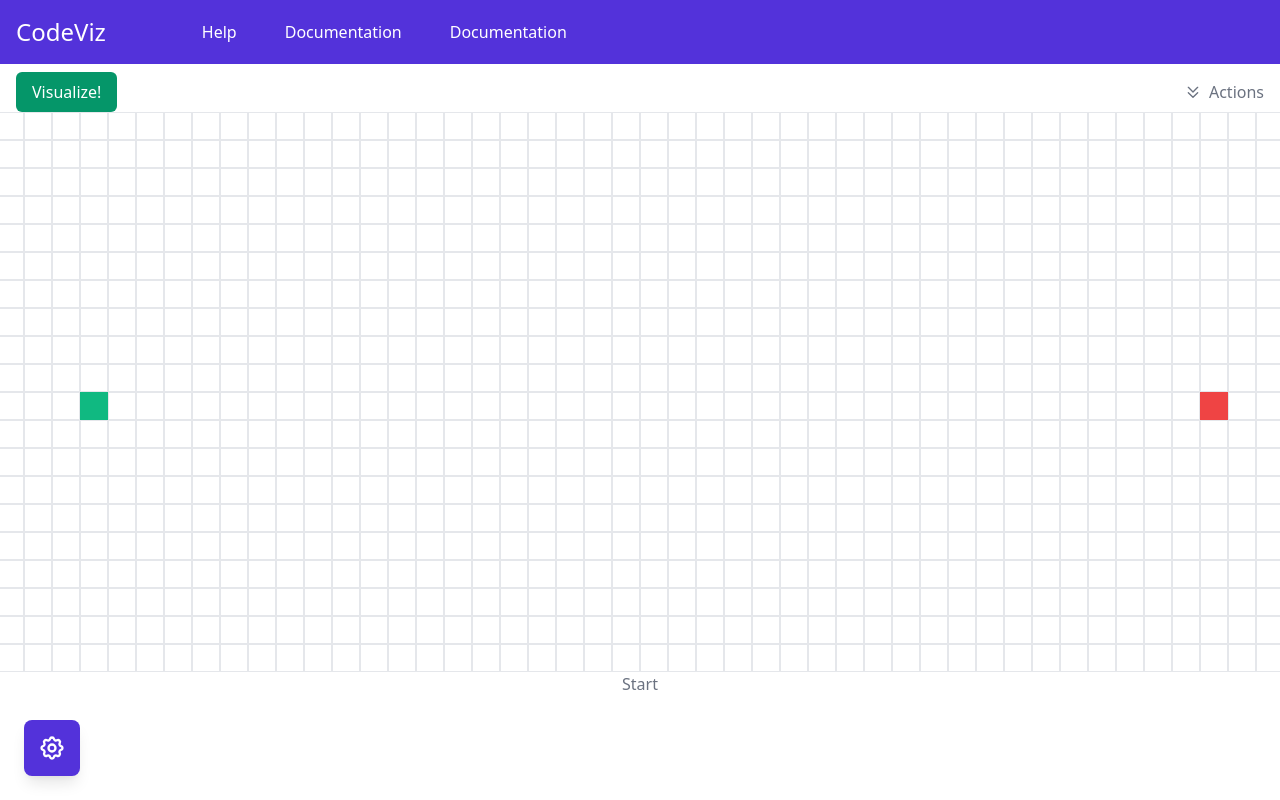
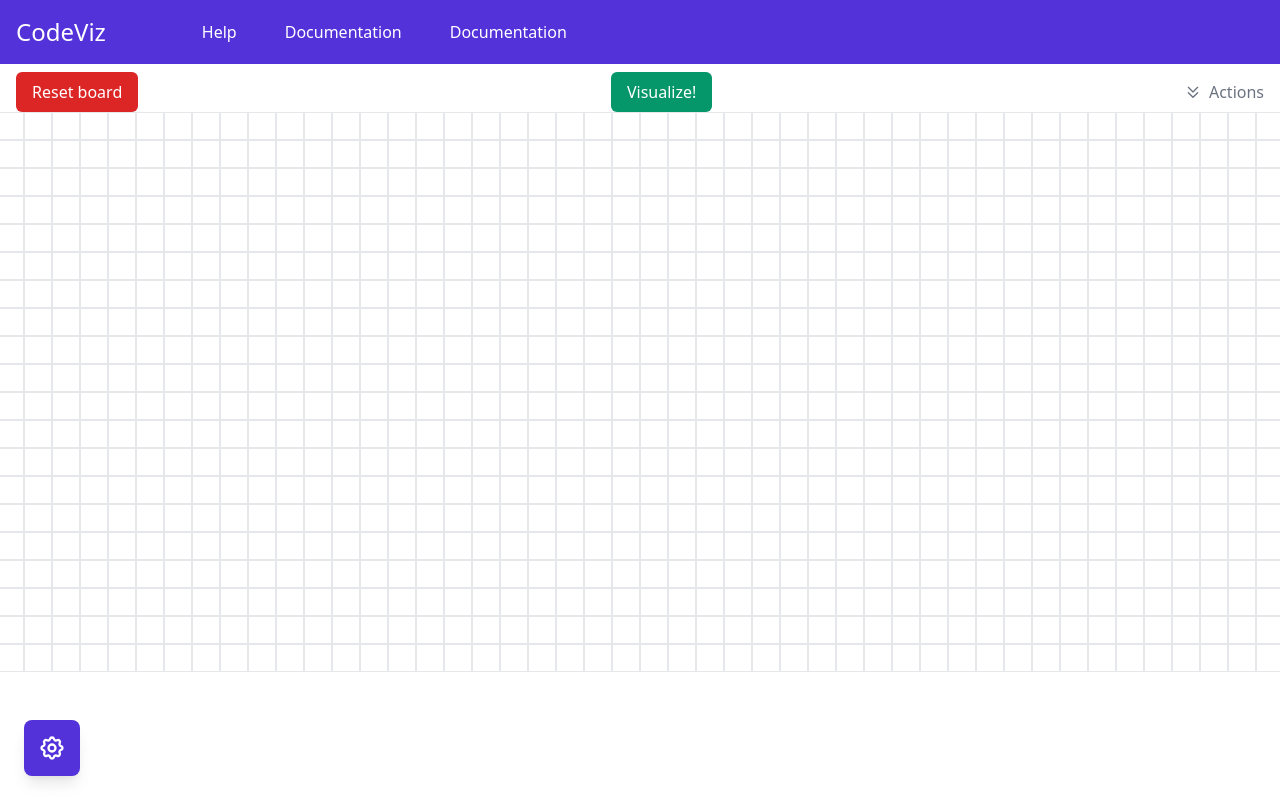
Before and after one commit to fedecech/codeviz, a React (Create React App) app: page / in a window 1280 px wide. Built offline with nearby package versions, Linux system fonts and the light colour scheme; what @tailwindcss/typography would draw is missing.

Commit message:
added global grid store, fix bugs and added reset board

```diff
--- a/src/components/Viz/Visualizer.tsx
+++ b/src/components/Viz/Visualizer.tsx
@@ -1,57 +1,39 @@
 /* eslint-disable no-alert */
-import React, { useState } from "react";
-import produce from "immer";
-
-import { Grid } from "../../lib/Grid";
+import React, { useEffect, useState } from "react";
 import VizNode from "./VizNode";
 import { ENodeType, Node } from "../../lib/Node";
 import { BFS } from "src/lib/algorithms/BFS";
+import { useGridStore } from "../../stores/useGridStore";
+import { Algorirthm } from "src/lib/algorithms/Algorithm";
 
-interface VisualizerProps {}
+interface VisualizerProps {
+  isRunning: boolean;
+  setIsRunning: React.Dispatch<React.SetStateAction<boolean>>;
+}
 
-const Visualizer: React.FC<VisualizerProps> = ({}) => {
-  const [isAnimating, setIsAnimating] = useState(false);
-  const [grid, setGrid] = useState<Grid>(
-    new Grid({
-      rows: 20,
-      cols: 50,
-      start: { row: 10, col: 5 },
-      end: { row: 10, col: 45 },
-    })
-  );
-  const [startNode, setStartNode] = useState<Node>(
-    new Node({ coords: { row: 10, col: 5 }, type: ENodeType.Start })
-  );
-  const [endNode, setEndNode] = useState<Node>(
-    new Node({ coords: { row: 10, col: 45 }, type: ENodeType.End })
-  );
+const Visualizer: React.FC<VisualizerProps> = ({ isRunning, setIsRunning }) => {
+  const {
+    grid,
+    setStartNodePos,
+    setEndNodePos,
+    toggleWallNode,
+    resetAnimation,
+  } = useGridStore();
 
   const [isMouseDown, setIsMouseDown] = useState(false);
   const [editMode, setEditMode] = useState<"start" | "end" | "wall">("wall");
 
-  const updateGridNode = (cb: (grid: Node[][]) => void) => {
-    const newGrid = produce(grid.internal, cb);
-    setGrid(Grid.fromInternal(newGrid));
-  };
-
-  const toggleWall = (node: Node) => {
-    const { row, col } = node;
-    updateGridNode((gridCopy) => {
-      gridCopy[row][col].toggleIsWall();
-    });
-  };
-
   const handleMouseUp = (node: Node) => {
-    if (isAnimating) return;
+    if (isRunning) return;
 
     setEditMode("wall");
     setIsMouseDown(false);
   };
 
   const handleMouseDown = (node: Node) => {
-    if (isAnimating) return;
+    if (isRunning) return;
     if (node.isType(ENodeType.Wall) || node.isType(ENodeType.Normal))
-      toggleWall(node);
+      toggleWallNode(node);
     else if (node.isType(ENodeType.Start)) setEditMode("start");
     else if (node.isType(ENodeType.End)) setEditMode("end");
 
@@ -59,42 +41,67 @@ const Visualizer: React.FC<VisualizerProps> = ({}) => {
   };
 
   const handleMouseEnter = (node: Node) => {
-    if (isMouseDown && !isAnimating) {
+    if (isMouseDown && !isRunning) {
       if (editMode === "start") {
-        if (endNode.equals(node)) return;
-        const { row, col } = startNode;
-        updateGridNode((gridCopy) => gridCopy[row][col].setToNormalNode());
-        updateGridNode((gridCopy) => {
-          gridCopy[node.row][node.col].setToStartNode();
-        });
-        setStartNode(node);
+        if (grid.getStartNode().equals(node)) return;
+        setStartNodePos(node);
       } else if (editMode === "end") {
-        if (startNode.equals(node)) return;
-        const { row, col } = endNode;
-        updateGridNode((gridCopy) => gridCopy[row][col].setToNormalNode());
-        updateGridNode((gridCopy) => {
-          gridCopy[node.row][node.col].setToEndNode();
-        });
-        setEndNode(node);
-      } else if (editMode === "wall") toggleWall(node);
+        if (grid.getEndNode().equals(node)) return;
+        setEndNodePos(node);
+      } else if (editMode === "wall") toggleWallNode(node);
     }
   };
 
-  // fix setIsAnimating(false) called before animation ends (beacuse of setTimer in animate)
   const animateAlgorithm = () => {
-    setIsAnimating(true);
-    const d = new BFS();
-    const r = d.solve(grid, startNode, endNode);
-    d.animate(r.left, r.right);
-    console.log(r.right);
-    if (!r.right[r.right.length - 1].equals(endNode))
+    resetAnimation();
+    // setIsRunning(true);
+    const d: Algorirthm = new BFS();
+
+    const { left: visitedNodes, right: shortestPath } = d.solve(
+      grid,
+      grid.getStartNode(),
+      grid.getEndNode()
+    );
+
+    /**
+     *  APPORACH 1. changes nodes in state and triggers grid rerender (in Node.tsx based on the change the visual change take effect)
+     *  i.e. visited nodes get set as visited and on rerender their color becomes blue
+     *  less efficient than 2.
+     *  more difficult to change based on algorithm
+     *  makes more sense cause state grid should reflect algorithm changes in real scenario
+     */
+    // for (let i = 0; i <= visitedNodes.length; i++) {
+    //   if (i === visitedNodes.length) {
+    //     for (let y = 0; y <= shortestPath.length; y++) {
+    //       // add func setNodeToShortesPath
+    //       setTimeout(() => setNodeToShortesPath(visitedNodes[i]), i * 10);
+    //     }
+    //   }
+    //   setTimeout(() => setNodeToVisited(visitedNodes[i]), i * 10);
+    // }
+
+    // APPROACH 2. grid in state remain the same, elements are changed by changing class in their dom elements (id = "row-col")
+    // more efficient than 1.
+    // can change animation depending on algorithm
+    d.animate(visitedNodes, shortestPath);
+
+    if (!shortestPath[shortestPath.length - 1].equals(grid.getEndNode()))
       window.alert("Cannot find path");
-    else setIsAnimating(false);
+    else {
+      // setIsRunning(false);
+    }
   };
+
+  useEffect(() => {
+    if (isRunning) animateAlgorithm();
+    setIsRunning(false);
+  }, [isRunning]);
+
+  // fix // setIsRunning(false) called before animation ends (beacuse of setTimer in animate)
 
   return (
     <div className="flex flex-col items-center">
-      {grid.internal.map((nodes, row) => (
+      {grid.getNodes().map((nodes, row) => (
         <div key={row} className="flex items-center">
           {nodes.map((node, col) => (
             <VizNode
@@ -108,7 +115,6 @@ const Visualizer: React.FC<VisualizerProps> = ({}) => {
           ))}
         </div>
       ))}
-      <button onClick={animateAlgorithm}>Start</button>
     </div>
   );
 };
--- a/src/lib/Grid.ts
+++ b/src/lib/Grid.ts
@@ -14,45 +14,78 @@ interface IGridConstructor {
 }
 
 export class Grid {
-  internal: Node[][];
+  private internal: Node[][];
+  private startPos: IPoint;
+  private endPos: IPoint;
 
   constructor({ rows = 0, cols = 0, nodesGrid, start, end }: IGridConstructor) {
+    const defaultStart = start ? start : { row: Math.floor(rows / 2), col: 0 };
+    const defaultEnd = end ? end : { row: Math.floor(rows / 2), col: cols - 1 };
+    this.startPos = defaultStart;
+    this.endPos = defaultEnd;
+
     if (nodesGrid) this.internal = nodesGrid;
-    else if (rows && cols)
+    else if (rows && cols) {
       this.internal = Grid.initGrid(
         rows,
         cols,
-        start ? start : { row: Math.floor(rows / 2), col: 0 },
-        end ? end : { row: Math.floor(rows / 2), col: cols - 1 }
+        start ? start : defaultStart,
+        end ? end : defaultEnd
       );
-    else throw new Error("Need to provide costructor params");
+    } else throw new Error("Need to provide costructor params");
   }
 
-  // changeStartNode(oldStartNode: Node, newStartNode: Node){
-  //   const {row, col} = oldStartNode;
-  //   this.internal[row][col] = oldStartNode.setToNormalNode();
-  // }
-
-  changeNode(oldNode: Node, node: Node) {
-    const { row, col } = oldNode;
-    this.internal[row][col] = node;
+  getStartNode() {
+    const { row, col } = this.startPos;
+    return this.nodeAt({ row, col });
   }
 
-  toggleWallInNode(node: Node) {
-    const { row, col } = node;
-    this.internal[row][col].toggleIsWall();
+  getEndNode() {
+    const { row, col } = this.endPos;
+    return this.nodeAt({ row, col });
+  }
+
+  getNodes() {
+    // !exposes internal reference to obj
+    return this.internal;
+  }
+
+  changeStartNodePos(newPos: IPoint) {
+    const { row, col } = this.startPos;
+    this.nodeAt({ row, col }).setToNormalNode();
+    this.nodeAt({
+      row: newPos.row,
+      col: newPos.col,
+    }).setToStartNode();
+    this.startPos = { row: newPos.row, col: newPos.col };
     return this;
   }
 
-  static fromInternal(nodesGrid: Node[][]) {
-    return new Grid({ nodesGrid });
+  changeEndNodePos(newPos: IPoint) {
+    const { row, col } = this.endPos;
+    this.nodeAt({ row, col }).setToNormalNode();
+    this.nodeAt({
+      row: newPos.row,
+      col: newPos.col,
+    }).setToEndNode();
+    this.endPos = { row: newPos.row, col: newPos.col };
+    return this;
+  }
+
+  nodeAt({ row, col }: IPoint) {
+    return this.internal[row][col];
+  }
+
+  toggleWallInNode(pos: IPoint) {
+    const { row, col } = pos;
+    this.internal[row][col].toggleIsWall();
+    return this;
   }
 
   getNeightbours(node: Node) {
     const { row, col } = node;
     const neightbours: Node[] = [];
 
-    console.log(this.internal.length);
     // top
     if (row > 0) neightbours.push(this.internal[row - 1][col]);
 
@@ -69,15 +102,14 @@ export class Grid {
       neightbours.push(this.internal[row][col + 1]);
     }
 
-    console.log(node);
-    console.log(neightbours);
-
     return neightbours;
   }
 
   copy() {
-    return Grid.fromInternal(this.internal);
+    return Grid.fromInternal(this.internal, this.startPos, this.endPos);
   }
+
+  // *********** static constructors ******************
 
   static initGrid(rows: number, cols: number, start: IPoint, end: IPoint) {
     const g: Node[][] = [];
@@ -96,4 +128,8 @@ export class Grid {
 
     return g;
   }
+
+  static fromInternal(nodesGrid: Node[][], start: IPoint, end: IPoint) {
+    return new Grid({ nodesGrid, start, end });
+  }
 }
--- a/src/lib/Node.ts
+++ b/src/lib/Node.ts
@@ -17,16 +17,12 @@ export class Node {
   col: number;
   visited: boolean;
   type: ENodeType;
-  distance: number;
-  previous: Node | null;
 
   constructor({ coords, type }: INodeConstructor) {
     this.visited = false;
     this.row = coords.row;
     this.col = coords.col;
     this.type = type;
-    this.distance = Infinity;
-    this.previous = null;
   }
   static fromString(str: string) {
     const arr = str.split("-");
@@ -54,6 +50,7 @@ export class Node {
 
   setToStartNode() {
     this.type = ENodeType.Start;
+    return this;
   }
 
   setToNormalNode() {
@@ -61,8 +58,14 @@ export class Node {
     return this;
   }
 
+  copy() {
+    const { row, col, type } = this;
+    return new Node({ coords: { row, col }, type });
+  }
+
   setToEndNode() {
     this.type = ENodeType.End;
+    return this;
   }
 
   isType(type: ENodeType) {
--- a/src/pages/Home.tsx
+++ b/src/pages/Home.tsx
@@ -4,12 +4,15 @@ import {
   ChevronDoubleUpIcon,
 } from "@heroicons/react/outline";
 import React, { useState } from "react";
+import { useGridStore } from "src/stores/useGridStore";
 import Visualizer from "../components/Viz/Visualizer";
 
 interface HomeProps {}
 
 const Home: React.FC<HomeProps> = ({}) => {
+  const { resetGrid } = useGridStore();
   const [isActionOpen, setIsActionOpen] = useState(false);
+  const [isRunning, setIsRunning] = useState(false);
 
   const toggleisActionOpen = () => setIsActionOpen((s) => !s);
 
@@ -17,7 +20,18 @@ const Home: React.FC<HomeProps> = ({}) => {
     <div className="h-full w-full relative">
       <div className="flex flex-col items-center">
         <div className="w-full flex items-center justify-between px-4 mt-2">
-          <button className="bg-green-600 text-white px-4 py-2 rounded-md">
+          <button
+            className={`bg-red-600 text-white px-4 py-2 rounded-md`}
+            onClick={() => !isRunning && resetGrid()}
+          >
+            Reset board
+          </button>
+          <button
+            className={`${
+              isRunning ? `bg-red-600` : `bg-green-600`
+            } text-white px-4 py-2 rounded-md`}
+            onClick={() => !isRunning && setIsRunning(true)}
+          >
             Visualize!
           </button>
           <button onClick={toggleisActionOpen}>
@@ -32,7 +46,7 @@ const Home: React.FC<HomeProps> = ({}) => {
           </button>
         </div>
         {isActionOpen && <div className={`w-full`}>Actions</div>}
-        <Visualizer />
+        <Visualizer isRunning={isRunning} setIsRunning={setIsRunning} />
       </div>
       <button
         className="absolute bottom-6 left-6 w-14 h-14 rounded-lg shadow-lg z-10"
--- a/src/stores/useGridStore.ts
+++ b/src/stores/useGridStore.ts
@@ -1,17 +1,65 @@
+import { IPoint } from "./../lib/Grid";
 import { Grid } from "../lib/Grid";
 import combine from "zustand";
+import { ENodeType } from "src/lib/Node";
 
 interface GridState {
   grid: Grid;
-  setStartNode: (grid: Grid) => void;
+  setStartNodePos: (newPos: IPoint) => void;
+  setEndNodePos: (newPos: IPoint) => void;
+  toggleWallNode: (pos: IPoint) => void;
+  setNodeToVisited: (pos: IPoint) => void;
+  resetGrid: () => void;
+  resetAnimation: () => void;
 }
 
-export const useIsHostStore = combine<GridState>((set) => ({
+export const useGridStore = combine<GridState>((set) => ({
   grid: new Grid({
     rows: 20,
     cols: 50,
-    start: { row: 10, col: 5 },
-    end: { row: 10, col: 45 },
   }),
-  setStartNode: (grid) => set({ grid }),
+  setStartNodePos: (newPos) =>
+    set(({ grid }) => {
+      return { grid: grid.changeStartNodePos(newPos) };
+    }),
+  setEndNodePos: (newPos) =>
+    set(({ grid }) => {
+      return { grid: grid.changeEndNodePos(newPos) };
+    }),
+  toggleWallNode: (pos) =>
+    set(({ grid }) => {
+      return { grid: grid.toggleWallInNode(pos) };
+    }),
+  setNodeToVisited: (pos) =>
+    set(({ grid }) => {
+      grid.nodeAt(pos).setVisited(true);
+      return { grid };
+    }),
+  resetAnimation: () =>
+    set(({ grid }) => {
+      // ! find nicer way to do it
+      grid.getNodes().forEach((nodes) => {
+        nodes.forEach((node) => {
+          const el = document.getElementById(node.toKey());
+          if (el) {
+            if (node.isType(ENodeType.Start))
+              el.className = "w-7 h-7 bg-green-500";
+            else if (node.isType(ENodeType.End))
+              el.className = "w-7 h-7 bg-red-500";
+            else el.className = "w-7 h-7 border";
+          }
+        });
+      });
+      return { grid };
+    }),
+  resetGrid: () =>
+    set(({ resetAnimation }) => {
+      resetAnimation();
+      return {
+        grid: new Grid({
+          rows: 20,
+          cols: 50,
+        }),
+      };
+    }),
 }));
```
Also changed, not shown: src/lib/algorithms/BFS.ts (+8 -8 lines), 1 other file (tests, documents, lock files or other folders).
